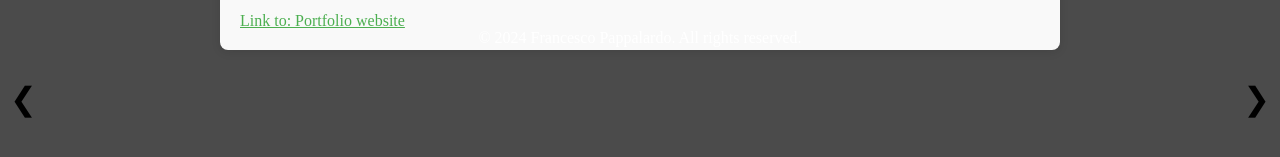
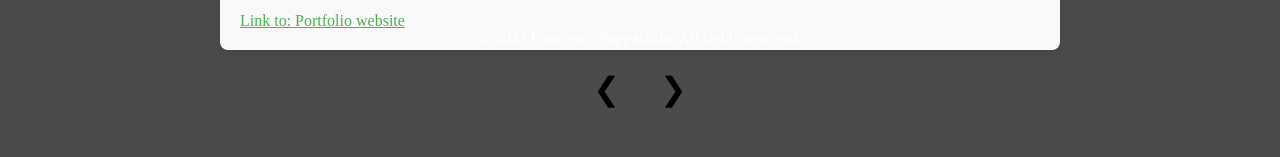
Before and after one commit to FrancescoPappalardo01/myPortfolio, a plain HTML site: page projects.html in a window 1280 px wide. Shown: the part 753-910 px from the top of the page. Drawn offline with Linux system fonts and the light colour scheme.

Commit message:
Update style.css

```diff
--- a/style.css
+++ b/style.css
@@ -293,18 +293,18 @@
     display: block; /* Show the active project */
 }
 
+.arrow-container {
+    display: flex;
+    justify-content: center;
+    align-items: center;
+}
+/*arrows position */
 .arrow {
     cursor: pointer;
     font-size: 2rem;
-    margin: 10px;
+    margin: 0 20px;
     color: black;
     user-select: none;
-}
-
-/*arrow position*/
-.arrow-container {
-    display: flex;
-    justify-content: space-between;
 }
 
 
```
